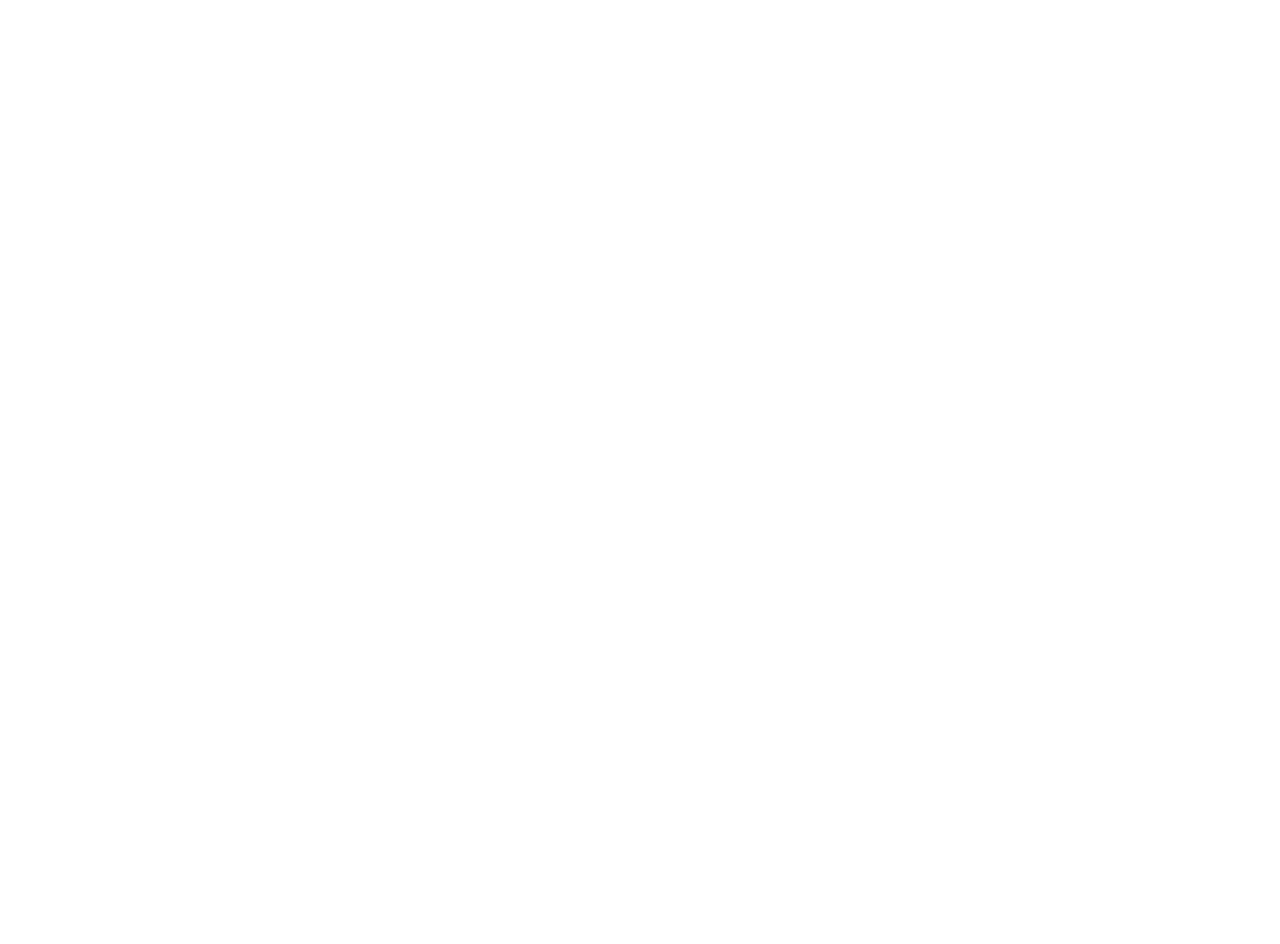
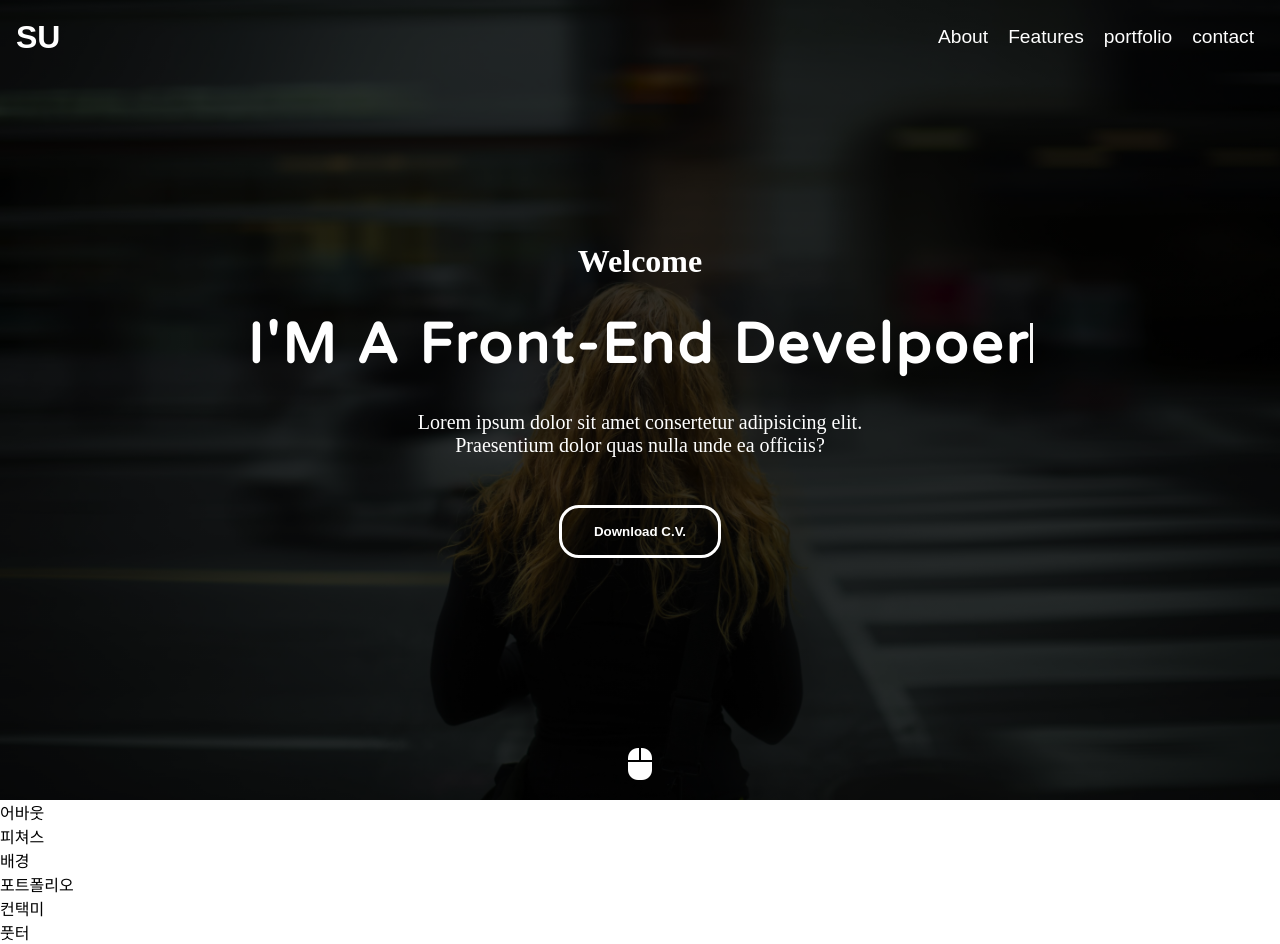
Before and after one commit to tatatataah/FE25, a plain HTML site: page index.html in a window 1280 px wide. Before the commit the page ends 800 px from the top, so only its background shows below. Drawn offline with nearby package versions, Linux system fonts and the light colour scheme; files that its build step writes are made by us from their sources.

Commit message:
작업중

```diff
--- a/css/style.css
+++ b/css/style.css
@@ -1,3 +1,149 @@
+@import url('https://fonts.googleapis.com/css2?family=Poppins:wght@400;700&family=Varela+Round&display=swap');
+
 * {
+    margin: 0;
+    padding: 0;
+    box-sizing: border-box;
+}
 
+a,
+a:link,
+a:visited {
+    color: inherit;
+    text-decoration: none;
 }
+
+li {
+    list-style: none;
+}
+
+.container {
+    width: 1140px;
+    margin: 0 auto;
+}
+
+header {
+    position: fixed;
+    color: white;
+    top: 0;
+    z-index: 1;
+    width: 100%;
+    padding: 1rem;
+}
+
+header .container {
+    display: flex;
+    justify-content: space-between;
+    align-items: center;
+    width: 100%;
+}
+
+header nav ul {
+    display: flex;
+}
+
+header nav ul li {
+    padding: 10px;
+}
+
+header button {
+    background: transparent;
+    border: 0;
+    cursor: pointer;
+}
+
+header h1 button {
+    font-size: 2rem;
+    font-weight: bold;
+    color: white;
+}
+
+header nav ul li button {
+    font-size: 1.2rem;
+    color: white;
+}
+
+main {
+    width: 100%;
+    height: 100vh;
+    color: white;
+    background: linear-gradient(rgb(0, 0, 0, 0.8), rgba(0, 0, 0, 0.8)), url('/images/me.jpg') center center;
+    background-size: cover;
+    display: flex;
+    justify-content: center;
+    align-items: center;
+    text-align: center;
+}
+
+main h4 {
+    font-size: 2rem;
+}
+
+main h2 {
+    font-size: 3.5rem;
+    margin: 2rem 0;
+    letter-spacing: 3px;
+    font-family: "Varela Round", sans-serif;
+}
+
+main p {
+    max-width: 500px;
+    margin: 0 auto;
+    font-size: 1.25rem;
+}
+
+main button.download {
+    background-color: transparent;
+    border: 3px solid white;
+    border-radius: 20px;
+    padding: 1rem 2rem;
+    margin-top: 3rem;
+    color: white;
+    font-weight: bold;
+    cursor: pointer;
+}
+
+main button.mouse {
+    background-color: transparent;
+    border: none;
+    color: white;
+    font-size: 2rem;
+    position: absolute;
+    bottom: 1rem;
+    left: 50%;
+    transform: translateX(-50%);
+    animation: upDown 1s ease-in-out infinite;
+    cursor: pointer;
+}
+
+@keyframes upDown {
+    0% {
+        bottom: 1rem;
+    }
+
+    50% {
+        bottom: 1.5rem;
+    }
+
+    100% {
+        bottom: 1rem;
+    }
+}
+
+main h2 span::after{
+    content: "";
+    height: 40px;
+    width: 3px;
+    background-color: #ffffff;
+    display: inline-block;
+    animation: blink 0.7s ease-in-out infinite;
+}
+
+@keyframes blink {
+    0%{
+        opacity: 1;
+    }
+    100%{
+        opacity: 0;
+    }
+}
--- a/index.html
+++ b/index.html
@@ -9,9 +9,68 @@
     <link rel="stylesheet" href="https://cdnjs.cloudflare.com/ajax/libs/font-awesome/6.1.1/css/all.min.css"
         integrity="sha512-KfkfwYDsLkIlwQp6LFnl8zNdLGxu9YAA1QvwINks4PhcElQSvqcyVLLD9aMhXd13uQjoXtEKNosOWaZqXgel0g=="
         crossorigin="anonymous" referrerpolicy="no-referrer">
-        <link rel="stylesheet" href="style.css">
+    <link rel="stylesheet"
+        href="https://fonts.googleapis.com/css2?family=Material+Symbols+Outlined:opsz,wght,FILL,GRAD@20..48,100..700,0..1,-50..200&icon_names=home" />
+    <link rel="stylesheet" href="./css/style.css">
 </head>
 
 <body>
+    <header>
+        <div class="container"> <!-- HTML 구조의 핵심인 container 클래스가 포함된 div 태그 -->
+            <h1>
+                <button>SU</button>
+            </h1>
+            <nav>
+                <ul>
+                    <li>
+                        <button>About</button>
+                    </li>
+                    <li>
+                        <button>Features</button>
+                    </li>
+                    <li>
+                        <button>portfolio</button>
+                    </li>
+                    <li>
+                        <button>contact</button>
+                    </li>
+                </ul>
+            </nav>
+        </div>
+    </header>
+    <main id="main">
+        <div class="container">
+            <h4>Welcome</h4>
+            <h2>I'M A <span>Front-End Develpoer</span></h2>
+            <p>Lorem ipsum dolor sit amet consertetur adipisicing elit. Praesentium dolor quas nulla unde ea officiis?</p>
+            <button class="download">Download C.V.</button>
+            <button class="mouse"><i class="fa-solid fa-computer-mouse"></i></button>
+        </div>
+    </main>
+
+    <section id="about" class="about">
+        어바웃
+    </section>
+    <section id="features" class="do">
+        피쳐스
+        <div class="bg">
+            배경
+        </div>
+
+    </section>
+    <section id="portfolio" class="portfolio">
+        포트폴리오
+    </section>
+    <section id="contact" class="contact">
+        컨택미
+    </section>
+
+    <footer>
+        풋터
+    </footer>
+
+
+    <script src="./js/main.js"></script>
 </body>
+
 </html>
```
Lines whose indentation alone changed are shown as unchanged.
